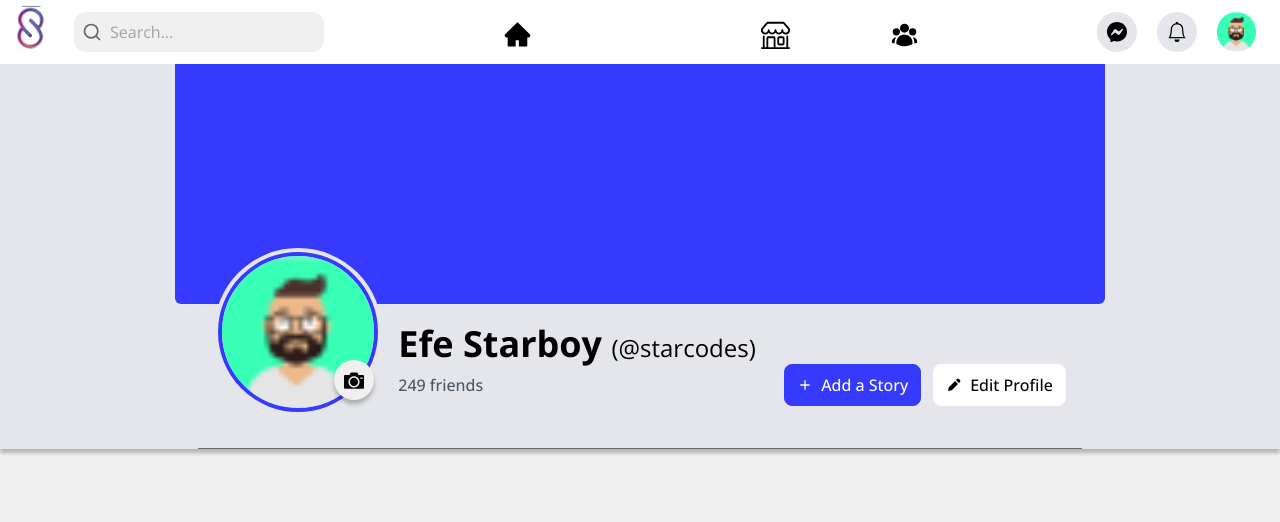
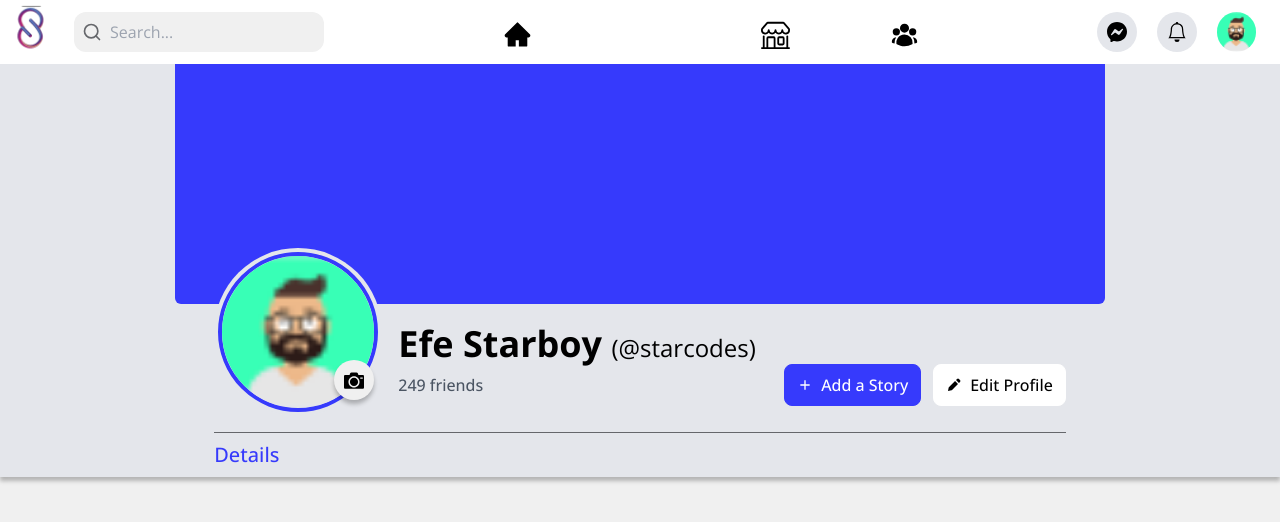
Before and after one commit to asiughuslyvesterobus/social_app, a Next.js app in the folder client/: page /profile/01029302 in a window 1280 px wide. Shown: the top 522 px of the page. Built offline with nearby package versions, Linux system fonts and the light colour scheme; some icons are missing.

Commit message:
working on profile page

```diff
--- a/client/pages/profile/[id].tsx
+++ b/client/pages/profile/[id].tsx
@@ -9,8 +9,8 @@ const Profilepage = () => {
         <div className="w-full bg-btngray tab:px-5 shadow-boxShad flex gap-5 flex-col items-center justify-center">
           <div className="tab:w-[75%] w-full tab:mx-auto flex flex-col items-start justify-start">
             <div className="w-full relative h-[120px] tab:h-[240px] bg-primary tab:rounded-bl-md tab:rounded-br-md"></div>
-            <div className="w-full tab:w-[95%] tab:mx-auto tab:px-4 flex flex-col items-center justify-start tab:justify-between tab:flex-row border-b pb-4 tab:pb0 border-basegray">
-              <div className="flex w-full items-center justify-start flex-col tab:flex-row tab:items-start tab:gap-6 relative">
+            <div className="w-full tab:w-[95%] tab:mx-auto tab:px-4 flex flex-col items-start justify-start">
+              <div className="flex w-full items-center justify-start flex-col tab:flex-row tab:items-start tab:gap-6 relative  border-b pb-4 tab:pb-0 border-basegray">
                 <div className="tab:mb-32 mr-40">
                   <div className="absolute bg-btngray rounded-full p-1 -translate-y-14">
                     <img
@@ -53,8 +53,11 @@ const Profilepage = () => {
                   </div>
                 </div>
               </div>
-
-              <div></div>
+              <div className="py-2">
+                <h2 className="text-base font-medium tab:text-xl text-primary">
+                  Details
+                </h2>
+              </div>
             </div>
           </div>
         </div>
```
